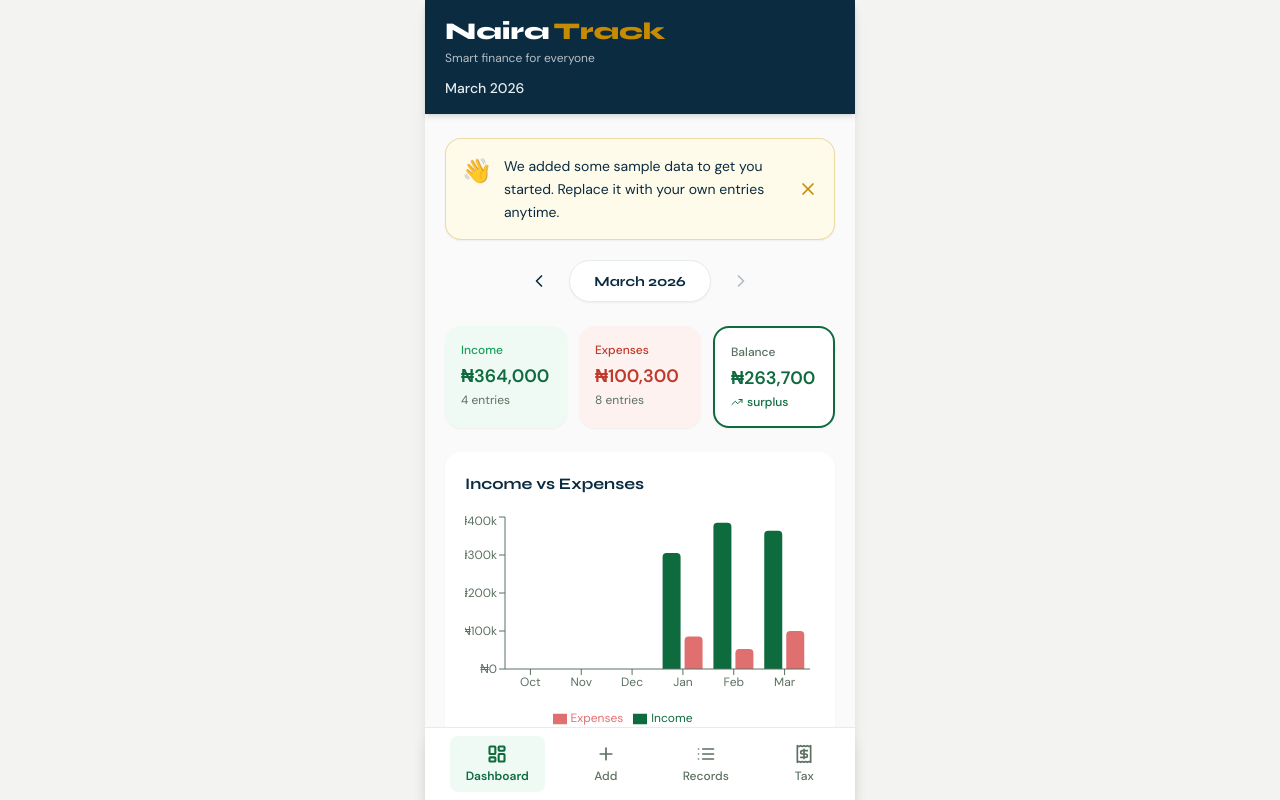
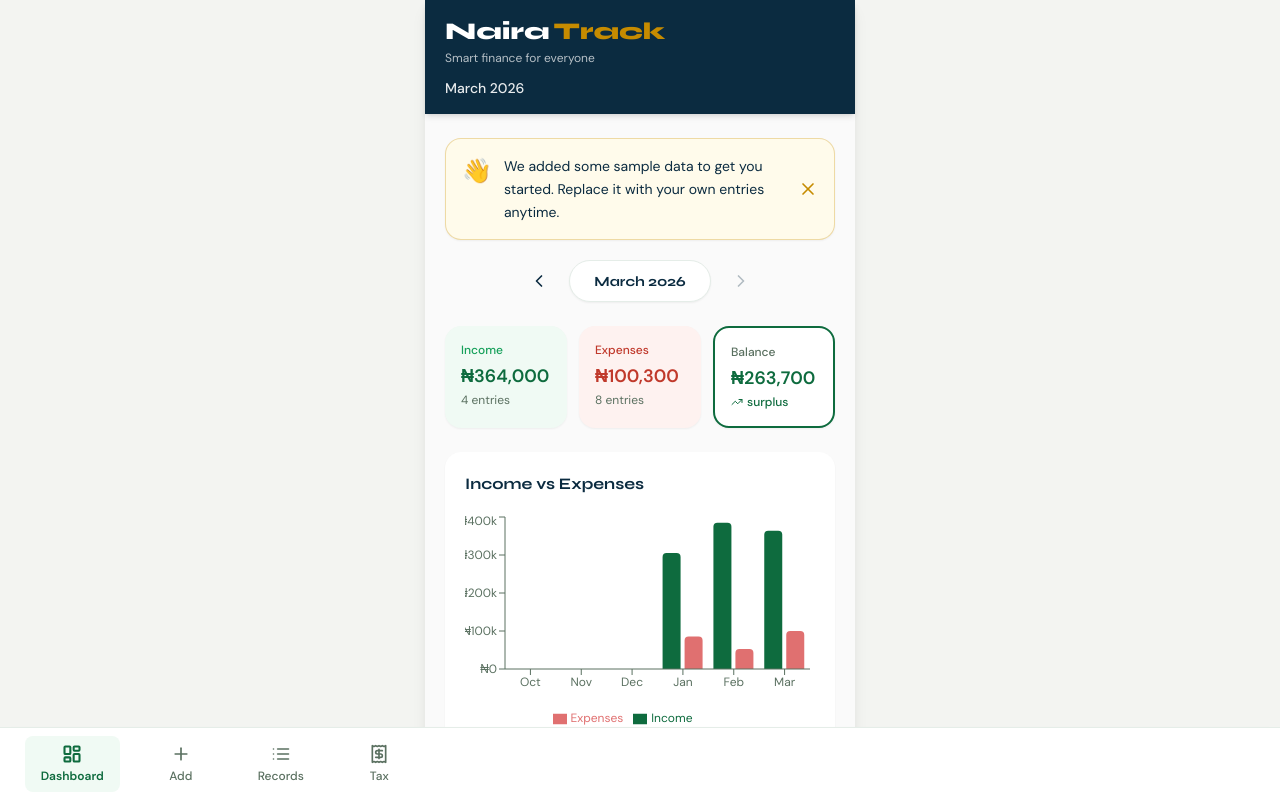
Before and after one commit to Cynthiee/nairatracks, a React (Vite) app: page / in a window 1280 px wide. Shown: the top 800 px of the page. Built offline with nearby package versions, Linux system fonts and the light colour scheme.

Commit message:
Update responsive layout width

```diff
--- a/src/App.tsx
+++ b/src/App.tsx
@@ -70,10 +70,11 @@ function App() {
   };
 
   return (
-    <div className="app-container relative">
+    <div className="w-full min-h-screen bg-[#F3F4F1] flex">
+      <div className="flex-1 max-w-[430px] mx-auto w-full md:w-[430px] bg-soft-white md:shadow-lg flex flex-col">
         <Header currentMonth={currentMonth} />
 
-      <main className="px-5 pt-6 pb-24 min-h-screen">
+        <main className="px-5 pt-6 pb-24 flex-1 overflow-y-auto">
           {showDemoBanner && <DemoBanner onDismiss={handleDismissBanner} />}
 
           {(activeTab === 'dashboard' || activeTab === 'records') && (
@@ -111,6 +112,7 @@ function App() {
           <Toast message={toastMessage} onClose={() => setToastMessage(null)} />
         )}
       </div>
+    </div>
   );
 }
 
--- a/src/components/BottomNav.tsx
+++ b/src/components/BottomNav.tsx
@@ -16,8 +16,8 @@ export function BottomNav({ activeTab, onTabChange }: BottomNavProps) {
   ];
 
   return (
-    <nav className="fixed bottom-0 left-0 right-0 max-w-[430px] mx-auto bg-white border-t border-border shadow-lg">
-      <div className="flex items-center justify-around px-2 py-2">
+    <nav className="fixed bottom-0 left-0 right-0 w-full bg-white border-t border-border shadow-lg">
+      <div className="max-w-[430px] mx-auto md:mx-0 flex items-center justify-around px-2 py-2">
         {tabs.map((tab) => {
           const Icon = tab.icon;
           const isActive = activeTab === tab.id;
--- a/src/components/Header.tsx
+++ b/src/components/Header.tsx
@@ -6,8 +6,8 @@ interface HeaderProps {
 
 export function Header({ currentMonth }: HeaderProps) {
   return (
-    <header className="sticky top-0 z-50 bg-navy px-5 py-4 shadow-md">
-      <div className="flex flex-col">
+    <header className="sticky top-0 z-50 w-full bg-navy px-5 py-4 shadow-md">
+      <div className="max-w-[430px] mx-auto md:mx-0 flex flex-col">
         <div className="flex items-baseline gap-1">
           <span className="font-syne text-2xl font-extrabold text-white">Naira</span>
           <span className="font-syne text-2xl font-extrabold text-gold">Track</span>
--- a/src/index.css
+++ b/src/index.css
@@ -3,13 +3,29 @@
 @tailwind utilities;
 
 @layer base {
+  html,
+  body,
+  #root {
+    @apply w-full h-full m-0 p-0;
+  }
   body {
     @apply font-sans bg-[#F3F4F1];
   }
 }
 
-@layer utilities {
-  .app-container {
-    @apply max-w-[430px] mx-auto bg-soft-white min-h-screen shadow-lg;
+@keyframes fade-in {
+  from {
+    opacity: 0;
+    transform: translateY(-10px);
+  }
+  to {
+    opacity: 1;
+    transform: translateY(0);
   }
 }
+
+@layer utilities {
+  .animate-fade-in {
+    animation: fade-in 0.3s ease-out;
+  }
+}
```
Lines whose indentation alone changed are shown as unchanged.
